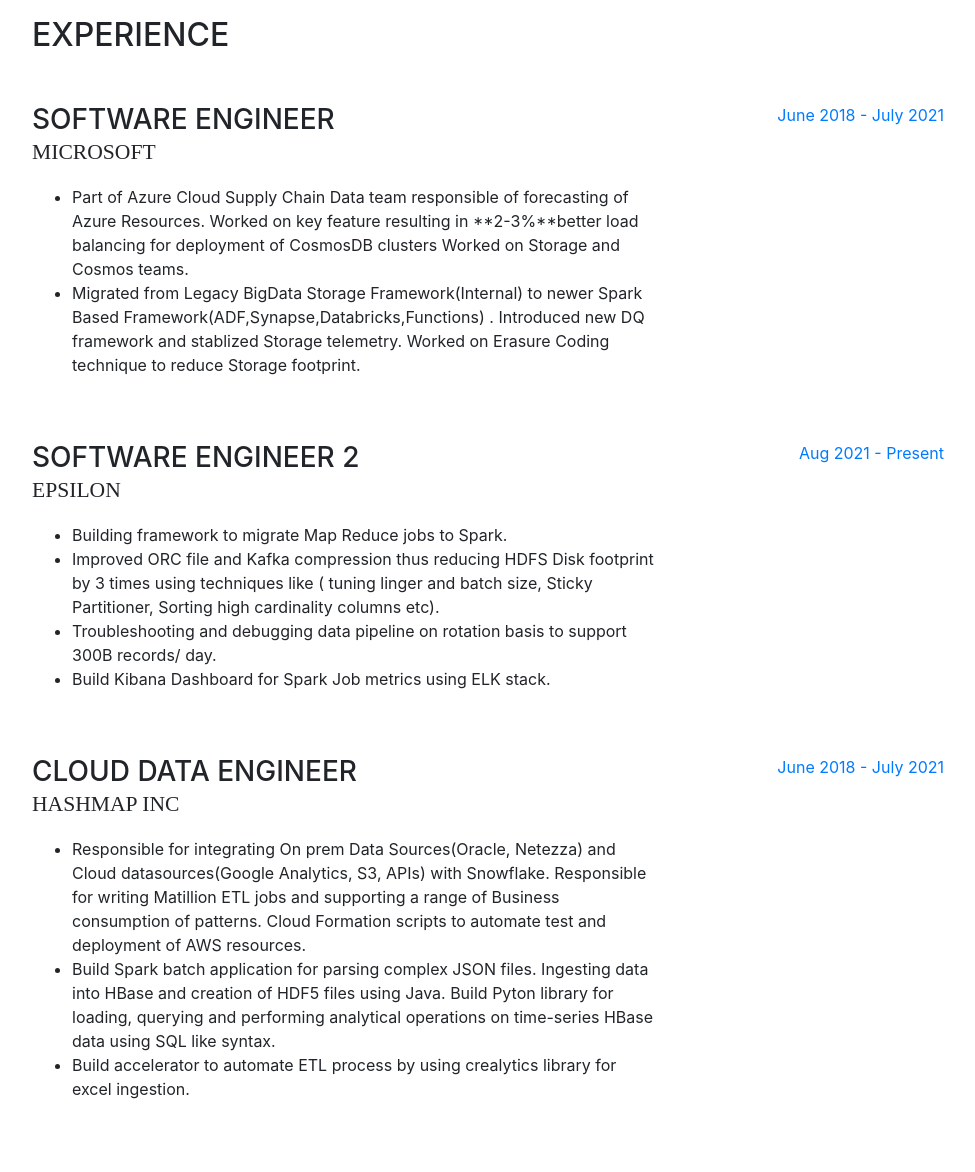
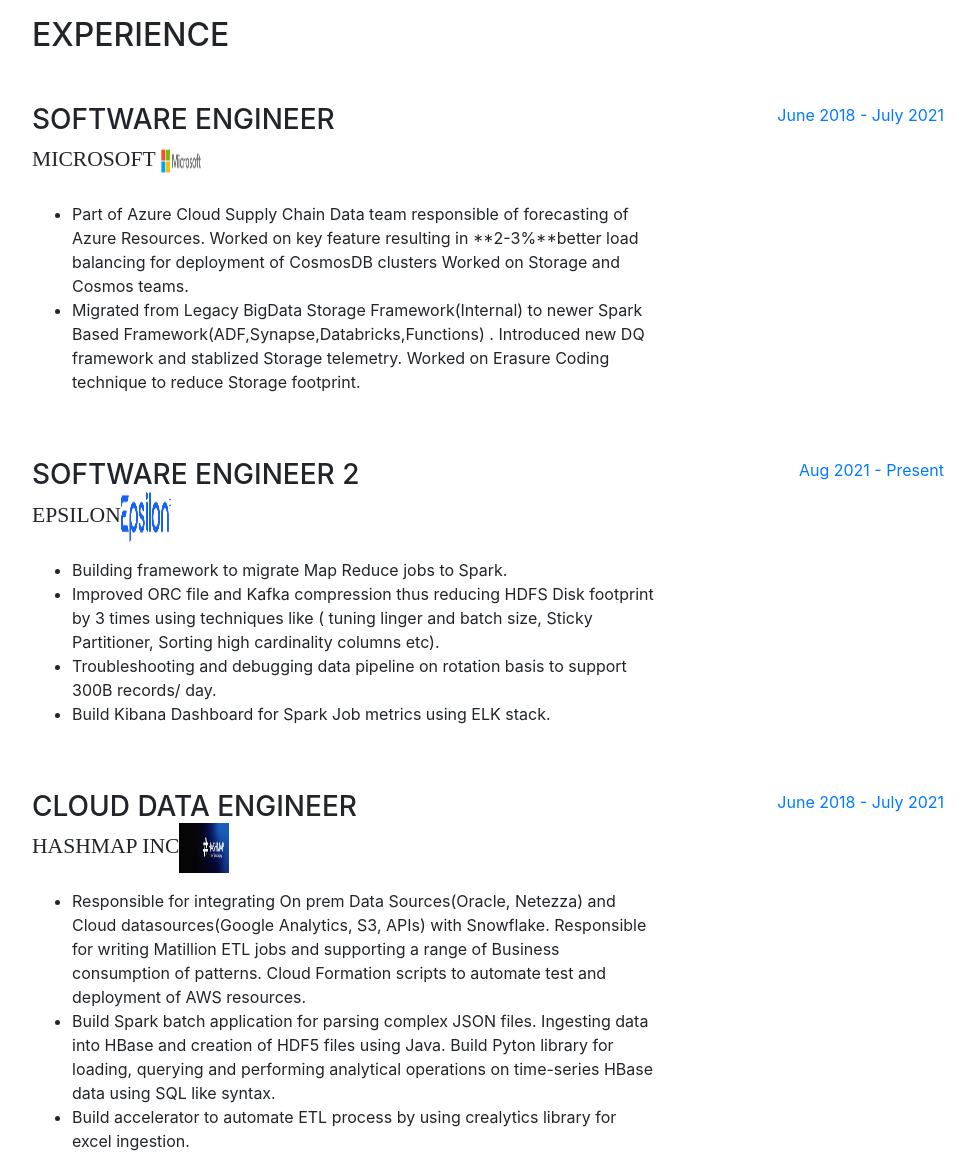
Before and after one commit to nk2242696/nk2242696.github.io, a website with bundled scripts: page index.html in a window 1280 px wide. Shown: the part 1360-2532 px from the top of the page, without its empty margins (288-1263 px from the left). Built offline with nearby package versions, Linux system fonts and the light colour scheme; a web font is replaced by a local one.

Commit message:
Add comapny details

```diff
--- a/index.html
+++ b/index.html
@@ -122,7 +122,7 @@
           <div class="resume-item d-flex flex-column flex-md-row mb-5">
             <div class="resume-content mr-auto">
               <h3 class="mb-0">Software Engineer</h3>
-              <div class="subheading mb-3" border="1" bgcolor="#00cc99">Microsoft</div>
+              <div class="subheading mb-3" border="1" bgcolor="#00cc99">Microsoft<img src="img/microsoft_logo.jpg" alt="Microsoft Logo" style="width:50px;height:50px;"></div>
               <ul border="1" bgcolor="#00cc99">
                 <li>Part of Azure Cloud Supply Chain Data team responsible of forecasting of Azure Resources.
                 Worked on key feature resulting in **2-3%**better load balancing for deployment of CosmosDB clusters
@@ -140,7 +140,7 @@
           <div class="resume-item d-flex flex-column flex-md-row mb-5">
             <div class="resume-content mr-auto">
               <h3 class="mb-0">Software Engineer 2</h3>
-              <div class="subheading mb-3">Epsilon</div>
+              <div class="subheading mb-3">Epsilon<img src="img/epsilon_logo.png" alt="Epsilon Logo" style="width:50px;height:50px;"></div>
               <ul>
               <li>Building framework to migrate Map Reduce jobs to Spark.</li>
               <li>Improved ORC file and Kafka compression thus reducing HDFS Disk
@@ -160,7 +160,7 @@
             <div class="resume-content mr-auto">
               <h3 class="mb-0">Cloud Data Engineer</h3>
               <div class="subheading mb-3" border="1"
-        bgcolor="#00cc99">Hashmap Inc</div>
+        bgcolor="#00cc99">Hashmap Inc<img src="img/hashmap_logo.jpg" alt="Hashmap Logo" style="width:50px;height:50px;"></div>
               <ul border="1"
         bgcolor="#00cc99">
               <li>Responsible for integrating
```
Also changed, not shown: img/epsilon_logo.png (added), img/hashmap_logo.jpg (added), img/microsoft_logo.jpg (added).
